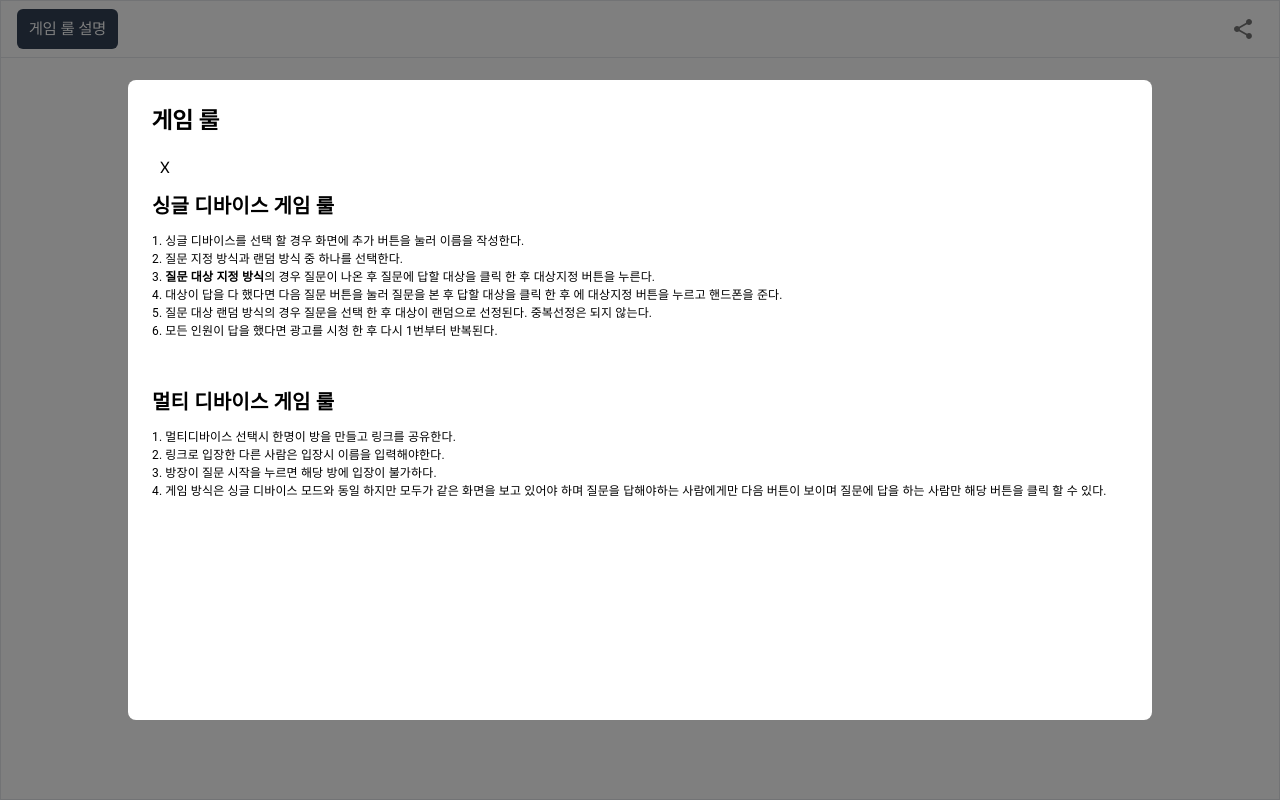
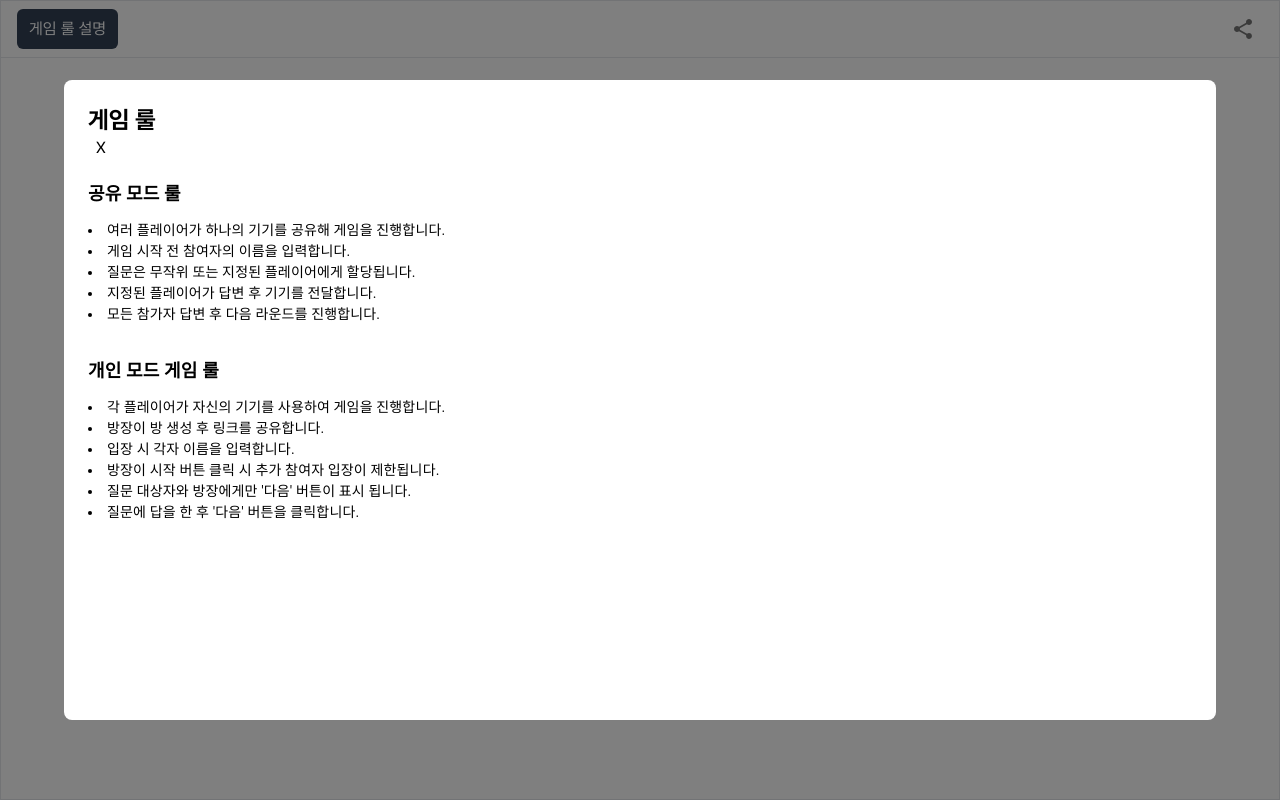
Before and after one commit to bellDev-code/Answer-the-question-Front, a React (Vite) app: page / in a window 1280 px wide. Both pictures are taken after a click on the button "게임 룰 설명". Built offline with nearby package versions, Linux system fonts and the light colour scheme.

Commit message:
✨ 서비스 모드 선택 문구 변경

```diff
--- a/src/Components/modal/RuleModal/index.tsx
+++ b/src/Components/modal/RuleModal/index.tsx
@@ -8,7 +8,7 @@ type RuleModalProps = {
 
 const RuleModal = ({ open, handleClose }: RuleModalProps) => {
   return (
-    <div className='sm: flex'>
+    <div className='flex'>
       <Modal
         open={open}
         onClose={handleClose}
@@ -17,7 +17,7 @@ const RuleModal = ({ open, handleClose }: RuleModalProps) => {
       >
         <Box
           sx={{
-            width: '80%',
+            width: '90%',
             height: '80%',
             bgcolor: 'background.paper',
             borderRadius: 2,
@@ -29,55 +29,36 @@ const RuleModal = ({ open, handleClose }: RuleModalProps) => {
             overflow: 'auto',
           }}
         >
-          <div className='sm:flex justify-between items-center'>
-            <h1 className='font-bold text-2xl mb-5' id='modal-modal-title'>
+          <div className='sm:flex justify-between items-center mb-5'>
+            <h1 className='font-bold text-2xl' id='modal-modal-title'>
               게임 룰
             </h1>
-            <button onClick={handleClose} className='sm: px-2'>
+            <button onClick={handleClose} className='px-2'>
               X
             </button>
           </div>
 
-          <Typography style={{ marginBottom: '3rem' }}>
-            <p className='sm: text-xl my-3 font-semibold'>싱글 디바이스 게임 룰</p>
-            <p className='sm: text-xs leading-normal'>
-              1. 싱글 디바이스를 선택 할 경우 화면에 추가 버튼을 눌러 이름을 작성한다.
-            </p>
-            <p className='sm: text-xs leading-normal'>
-              2. 질문 지정 방식과 랜덤 방식 중 하나를 선택한다.
-            </p>
-            <p className='sm: text-xs leading-normal'>
-              3. <span className='sm: font-bold'>질문 대상 지정 방식</span>의 경우 질문이 나온 후
-              질문에 답할 대상을 클릭 한 후 대상지정 버튼을 누른다.
-            </p>
-            <p className='sm: text-xs leading-normal'>
-              4. 대상이 답을 다 했다면 다음 질문 버튼을 눌러 질문을 본 후 답할 대상을 클릭 한 후 에
-              대상지정 버튼을 누르고 핸드폰을 준다.
-            </p>
-            <p className='sm: text-xs leading-normal'>
-              5. 질문 대상 랜덤 방식의 경우 질문을 선택 한 후 대상이 랜덤으로 선정된다. 중복선정은
-              되지 않는다.
-            </p>
-            <p className='sm: text-xs leading-normal'>
-              6. 모든 인원이 답을 했다면 광고를 시청 한 후 다시 1번부터 반복된다.
-            </p>
+          <Typography style={{ marginBottom: '2rem' }}>
+            <p className='text-lg my-3 font-semibold'>공유 모드 룰</p>
+            <ul className='text-sm leading-normal list-disc list-inside break-words'>
+              <li>여러 플레이어가 하나의 기기를 공유해 게임을 진행합니다.</li>
+              <li>게임 시작 전 참여자의 이름을 입력합니다.</li>
+              <li>질문은 무작위 또는 지정된 플레이어에게 할당됩니다.</li>
+              <li>지정된 플레이어가 답변 후 기기를 전달합니다.</li>
+              <li>모든 참가자 답변 후 다음 라운드를 진행합니다.</li>
+            </ul>
           </Typography>
+
           <Typography>
-            <p className='sm: text-xl my-3 font-semibold'>멀티 디바이스 게임 룰</p>
-            <p className='sm: text-xs leading-normal'>
-              1. 멀티디바이스 선택시 한명이 방을 만들고 링크를 공유한다.
-            </p>
-            <p className='sm: text-xs leading-normal'>
-              2. 링크로 입장한 다른 사람은 입장시 이름을 입력해야한다.
-            </p>
-            <p className='sm: text-xs leading-normal'>
-              3. 방장이 질문 시작을 누르면 해당 방에 입장이 불가하다.
-            </p>
-            <p className='sm: text-xs leading-normal'>
-              4. 게임 방식은 싱글 디바이스 모드와 동일 하지만 모두가 같은 화면을 보고 있어야 하며
-              질문을 답해야하는 사람에게만 다음 버튼이 보이며 질문에 답을 하는 사람만 해당 버튼을
-              클릭 할 수 있다.
-            </p>
+            <p className='text-lg my-3 font-semibold'>개인 모드 게임 룰</p>
+            <ul className='text-sm leading-normal list-disc list-inside break-words'>
+              <li>각 플레이어가 자신의 기기를 사용하여 게임을 진행합니다.</li>
+              <li>방장이 방 생성 후 링크를 공유합니다.</li>
+              <li>입장 시 각자 이름을 입력합니다.</li>
+              <li>방장이 시작 버튼 클릭 시 추가 참여자 입장이 제한됩니다.</li>
+              <li>질문 대상자와 방장에게만 {`'다음'`} 버튼이 표시 됩니다.</li>
+              <li>질문에 답을 한 후 {`'다음'`} 버튼을 클릭합니다.</li>
+            </ul>
           </Typography>
         </Box>
       </Modal>
--- a/src/Pages/HomePage/index.tsx
+++ b/src/Pages/HomePage/index.tsx
@@ -18,6 +18,7 @@ const Home = () => {
             공유 모드
           </button>
           <p className='text-sm mt-2'>하나의 기기를 여러 사람이 번갈아 사용하는 모드</p>
+          <p className='text-sm '>하나의 핸드폰을 사용합니다.</p>
         </div>
         <div className='flex flex-col items-center'>
           <button
@@ -28,6 +29,7 @@ const Home = () => {
             개인 모드
           </button>
           <p className='text-sm mt-2'>각자의 기기를 사용하여 서비스에 참여하는 모드</p>
+          <p className='text-sm'>각자의 핸드폰을 사용합니다.</p>
         </div>
       </div>
     </div>
```
